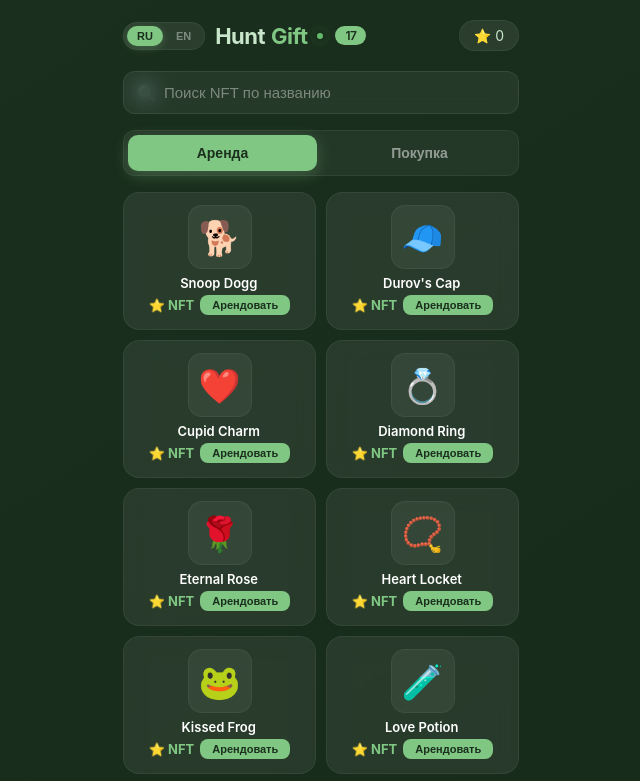
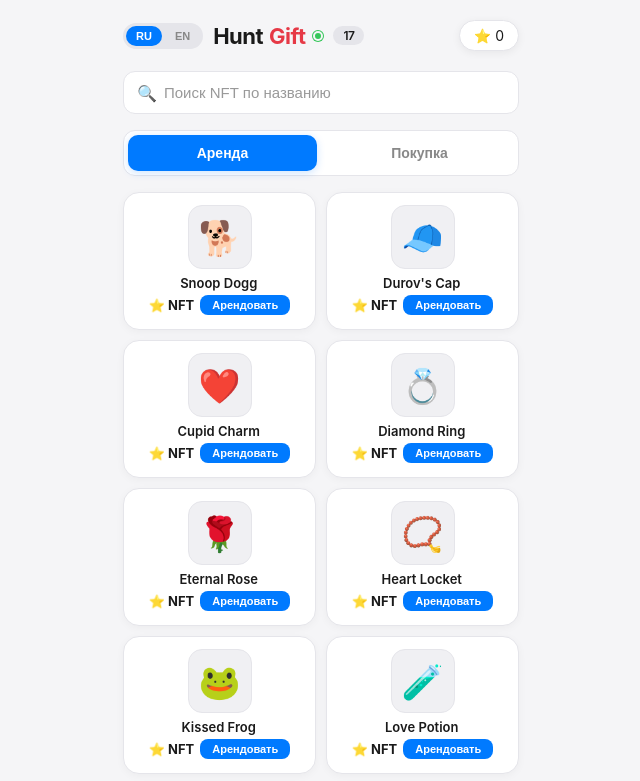
Before and after one commit to tolikkasanov1-source/market, a plain HTML site: page index.html in a window 1280 px wide. Shown: the top 781 px of the page, without its empty margins (319-959 px from the left). Drawn offline with Linux system fonts and the light colour scheme.

Commit message:
Update index.html

```diff
--- a/index.html
+++ b/index.html
@@ -12,9 +12,8 @@
         }
         body {
             font-family: -apple-system, BlinkMacSystemFont, 'Segoe UI', Roboto, sans-serif;
-            background: #1a2f1d;
-            background: linear-gradient(145deg, #1a2f1d 0%, #0f1f11 100%);
-            color: #ffffff;
+            background: #f5f5f7;
+            color: #1a1a1a;
             padding: 16px 12px 80px;
             max-width: 420px;
             margin: 0 auto;
@@ -34,22 +33,18 @@
             gap: 10px;
         }
         .lang-switch {
-            background: rgba(255,255,255,0.08);
-            backdrop-filter: blur(10px);
-            border: 1px solid rgba(255,255,255,0.06);
+            background: #e5e5ea;
             border-radius: 20px;
             padding: 3px;
             display: flex;
             gap: 3px;
             font-size: 11px;
             font-weight: 600;
-            cursor: pointer;
-            transition: 0.3s;
         }
         .lang-switch button {
             background: transparent;
             border: none;
-            color: rgba(255,255,255,0.4);
+            color: #888;
             padding: 4px 10px;
             border-radius: 16px;
             font-size: 11px;
@@ -58,9 +53,8 @@
             transition: 0.3s;
         }
         .lang-switch button.active {
-            background: #81c784;
-            color: #1a2f1d;
-            box-shadow: 0 2px 8px rgba(129, 199, 132, 0.3);
+            background: #007aff;
+            color: #fff;
         }
         .lang-switch button:active {
             transform: scale(0.92);
@@ -74,33 +68,27 @@
             gap: 6px;
         }
         .header h1 .hunt {
-            color: #c8e6c9;
+            color: #1a1a1a;
         }
         .header h1 .gift {
-            color: #81c784;
+            color: #e63946;
         }
         .header h1 .online {
             display: inline-block;
             width: 10px;
             height: 10px;
-            background: #66bb6a;
+            background: #34c759;
             border-radius: 50%;
             margin-left: 2px;
             flex-shrink: 0;
-            border: 2px solid #1a2f1d;
-            box-shadow: 0 0 0 1px #66bb6a, 0 0 8px rgba(102, 187, 106, 0.4);
-            animation: pulse 2s infinite;
-        }
-        @keyframes pulse {
-            0% { box-shadow: 0 0 0 0 rgba(102, 187, 106, 0.6); }
-            70% { box-shadow: 0 0 0 6px rgba(102, 187, 106, 0); }
-            100% { box-shadow: 0 0 0 0 rgba(102, 187, 106, 0); }
+            border: 2px solid #f5f5f7;
+            box-shadow: 0 0 0 1px #34c759;
         }
         .counter {
             font-size: 12px;
             font-weight: 600;
-            color: #1a2f1d;
-            background: #81c784;
+            color: #1a1a1a;
+            background: #e5e5ea;
             padding: 2px 10px;
             border-radius: 12px;
             margin-left: 4px;
@@ -108,22 +96,20 @@
             text-align: center;
         }
         .header .balance {
-            background: rgba(255,255,255,0.08);
-            backdrop-filter: blur(10px);
+            background: #ffffff;
             padding: 6px 14px;
             border-radius: 20px;
             font-size: 14px;
-            color: #c8e6c9;
+            color: #1a1a1a;
             cursor: pointer;
+            box-shadow: 0 2px 8px rgba(0,0,0,0.06);
             display: flex;
             align-items: center;
             gap: 4px;
-            border: 1px solid rgba(255,255,255,0.06);
-            transition: 0.3s;
+            border: 1px solid #e5e5ea;
         }
         .header .balance:active {
             transform: scale(0.95);
-            background: rgba(255,255,255,0.15);
         }
 
         /* ПОИСК */
@@ -136,7 +122,7 @@
             left: 14px;
             top: 50%;
             transform: translateY(-50%);
-            color: #81c784;
+            color: #999;
             font-size: 16px;
             pointer-events: none;
         }
@@ -144,21 +130,19 @@
             width: 100%;
             padding: 12px 16px 12px 40px;
             border-radius: 12px;
-            border: 1px solid rgba(255,255,255,0.08);
-            background: rgba(255,255,255,0.06);
-            backdrop-filter: blur(10px);
+            border: 1px solid #e5e5ea;
+            background: #ffffff;
             font-size: 15px;
             outline: none;
             transition: 0.3s;
-            color: #fff;
+            color: #1a1a1a;
         }
         .search input::placeholder {
-            color: rgba(255,255,255,0.4);
+            color: #999;
         }
         .search input:focus {
-            border-color: #81c784;
-            box-shadow: 0 0 0 3px rgba(129, 199, 132, 0.2);
-            background: rgba(255,255,255,0.08);
+            border-color: #007aff;
+            box-shadow: 0 0 0 3px rgba(0,122,255,0.1);
         }
 
         /* ВКЛАДКИ */
@@ -166,10 +150,10 @@
             display: flex;
             gap: 8px;
             margin-bottom: 16px;
-            background: rgba(255,255,255,0.05);
+            background: #ffffff;
             padding: 4px;
             border-radius: 12px;
-            border: 1px solid rgba(255,255,255,0.06);
+            border: 1px solid #e5e5ea;
         }
         .tabs button {
             flex: 1;
@@ -181,18 +165,18 @@
             cursor: pointer;
             transition: 0.3s;
             background: transparent;
-            color: rgba(255,255,255,0.5);
+            color: #888;
         }
         .tabs button.active {
-            background: #81c784;
-            color: #1a2f1d;
-            box-shadow: 0 4px 16px rgba(129, 199, 132, 0.3);
+            background: #007aff;
+            color: #fff;
+            box-shadow: 0 2px 8px rgba(0,122,255,0.2);
         }
         .tabs button:active {
             transform: scale(0.96);
         }
 
-        /* СЕТКА КАРТОЧЕК — 2 В РЯД */
+        /* СЕТКА 2 В РЯД */
         .gift-grid {
             display: grid;
             grid-template-columns: 1fr 1fr;
@@ -200,32 +184,16 @@
         }
 
         .card {
-            background: rgba(255,255,255,0.07);
-            backdrop-filter: blur(10px);
+            background: #ffffff;
             border-radius: 16px;
             padding: 12px 10px 14px;
-            border: 1px solid rgba(255,255,255,0.06);
-            transition: all 0.3s ease;
-            animation: fadeIn 0.4s ease forwards;
-            opacity: 0;
-            transform: translateY(10px);
+            box-shadow: 0 2px 8px rgba(0,0,0,0.04);
+            border: 1px solid #e5e5ea;
+            transition: 0.3s;
             display: flex;
             flex-direction: column;
             align-items: center;
             text-align: center;
-        }
-        .card:nth-child(1) { animation-delay: 0.02s; }
-        .card:nth-child(2) { animation-delay: 0.04s; }
-        .card:nth-child(3) { animation-delay: 0.06s; }
-        .card:nth-child(4) { animation-delay: 0.08s; }
-        .card:nth-child(5) { animation-delay: 0.10s; }
-        .card:nth-child(6) { animation-delay: 0.12s; }
-        .card:nth-child(7) { animation-delay: 0.14s; }
-        .card:nth-child(8) { animation-delay: 0.16s; }
-        .card:nth-child(9) { animation-delay: 0.18s; }
-        .card:nth-child(10) { animation-delay: 0.20s; }
-        @keyframes fadeIn {
-            to { opacity: 1; transform: translateY(0); }
         }
         .card:active {
             transform: scale(0.96);
@@ -234,20 +202,20 @@
         .card-image {
             width: 64px;
             height: 64px;
-            background: rgba(255,255,255,0.06);
+            background: #f0f0f3;
             border-radius: 14px;
             display: flex;
             align-items: center;
             justify-content: center;
             font-size: 34px;
-            border: 1px solid rgba(255,255,255,0.05);
+            border: 1px solid #e5e5ea;
             margin-bottom: 6px;
         }
 
         .card-info h3 {
             font-size: 13px;
             font-weight: 600;
-            color: #fff;
+            color: #1a1a1a;
             margin-bottom: 2px;
             white-space: nowrap;
             overflow: hidden;
@@ -266,7 +234,7 @@
         .card-info .price {
             font-size: 13px;
             font-weight: 700;
-            color: #81c784;
+            color: #1a1a1a;
         }
         .btn {
             padding: 4px 12px;
@@ -276,25 +244,21 @@
             font-size: 11px;
             cursor: pointer;
             transition: 0.3s;
-            background: #81c784;
-            color: #1a2f1d;
+            background: #007aff;
+            color: #fff;
         }
         .btn:active {
             transform: scale(0.94);
-        }
-        .btn:hover {
-            background: #66bb6a;
-            box-shadow: 0 4px 16px rgba(129, 199, 132, 0.3);
         }
 
         /* ПУСТО */
         .empty {
             text-align: center;
             padding: 40px 20px;
-            color: rgba(255,255,255,0.3);
-            background: rgba(255,255,255,0.05);
+            color: #888;
+            background: #ffffff;
             border-radius: 16px;
-            border: 1px solid rgba(255,255,255,0.05);
+            border: 1px solid #e5e5ea;
             grid-column: 1 / -1;
         }
         .empty span {
@@ -311,42 +275,37 @@
             left: 0;
             right: 0;
             bottom: 0;
-            background: rgba(0,0,0,0.7);
-            backdrop-filter: blur(8px);
+            background: rgba(0,0,0,0.5);
             align-items: center;
             justify-content: center;
             padding: 20px;
             z-index: 999;
         }
         .modal-content {
-            background: #1a2f1d;
+            background: #ffffff;
             border-radius: 24px;
             padding: 28px 24px 24px;
             width: 100%;
             max-width: 360px;
             position: relative;
-            border: 1px solid rgba(129, 199, 132, 0.2);
         }
         .modal-close {
             background: none;
             border: none;
-            color: rgba(255,255,255,0.4);
+            color: #888;
             position: absolute;
             right: 16px;
             top: 12px;
             font-size: 22px;
             cursor: pointer;
         }
-        .modal-close:hover {
-            color: #fff;
-        }
         .modal-content h2 {
             font-size: 20px;
-            color: #81c784;
+            color: #1a1a1a;
             margin-bottom: 6px;
         }
         .modal-content .subtitle {
-            color: rgba(255,255,255,0.4);
+            color: #888;
             font-size: 14px;
             margin-bottom: 16px;
         }
@@ -354,18 +313,13 @@
             width: 100%;
             padding: 12px;
             border-radius: 12px;
-            border: 1px solid rgba(255,255,255,0.08);
-            background: rgba(255,255,255,0.06);
+            border: 1px solid #e5e5ea;
             font-size: 14px;
             margin-bottom: 12px;
             outline: none;
-            color: #fff;
-        }
-        .modal-content input::placeholder {
-            color: rgba(255,255,255,0.3);
         }
         .modal-content input:focus {
-            border-color: #81c784;
+            border-color: #007aff;
         }
         .modal-content .btn {
             width: 100%;
@@ -374,7 +328,7 @@
             border-radius: 12px;
         }
         .modal-content .hint {
-            color: rgba(255,255,255,0.3);
+            color: #999;
             font-size: 12px;
             margin-top: 10px;
             text-align: center;
@@ -386,9 +340,8 @@
             bottom: 0;
             left: 0;
             right: 0;
-            background: rgba(15, 31, 17, 0.92);
-            backdrop-filter: blur(16px);
-            border-top: 1px solid rgba(255,255,255,0.05);
+            background: #ffffff;
+            border-top: 1px solid #e5e5ea;
             display: flex;
             justify-content: space-around;
             padding: 10px 0 14px;
@@ -398,7 +351,7 @@
         .bottom-nav button {
             background: none;
             border: none;
-            color: rgba(255,255,255,0.3);
+            color: #888;
             font-size: 11px;
             display: flex;
             flex-direction: column;
@@ -408,7 +361,7 @@
             transition: 0.3s;
         }
         .bottom-nav button.active {
-            color: #81c784;
+            color: #007aff;
         }
         .bottom-nav button span {
             font-size: 20px;
@@ -417,7 +370,6 @@
 </head>
 <body>
 
-    <!-- ШАПКА С ПЕРЕКЛЮЧАТЕЛЕМ ЯЗЫКА -->
     <div class="header">
         <div class="header-left">
             <div class="lang-switch" id="langSwitch">
@@ -435,22 +387,18 @@
         </div>
     </div>
 
-    <!-- ПОИСК -->
     <div class="search">
         <span class="search-icon">🔍</span>
         <input type="text" id="searchInput" placeholder="Поиск NFT по названию" oninput="filterGifts()">
     </div>
 
-    <!-- ВКЛАДКИ -->
     <div class="tabs">
         <button class="active" id="tabRent" onclick="switchTab('rent')">Аренда</button>
         <button id="tabBuy" onclick="switchTab('buy')">Покупка</button>
     </div>
 
-    <!-- КОНТЕЙНЕР -->
     <div class="gift-grid" id="giftList"></div>
 
-    <!-- МОДАЛКА -->
     <div class="modal" id="orderModal">
         <div class="modal-content">
             <button class="modal-close" onclick="closeModal()">✕</button>
@@ -509,11 +457,9 @@
 
         function setLang(lang) {
             currentLang = lang;
-            // Обновляем активную кнопку
             document.querySelectorAll('.lang-switch button').forEach(btn => btn.classList.remove('active'));
             document.querySelector(`.lang-switch button[data-lang="${lang}"]`).classList.add('active');
 
-            // Обновляем тексты
             const data = langData[lang];
             document.getElementById('searchInput').placeholder = data.search;
             document.getElementById('tabRent').textContent = data.rent;
@@ -523,8 +469,6 @@
             document.getElementById('telegramInput').placeholder = data.rentPlaceholder;
             document.getElementById('modalBtn').textContent = data.rentBtn;
             document.getElementById('modalHint').textContent = data.rentHint;
-
-            // Обновляем цены и кнопки на карточках
             renderGifts(giftsFiltered || gifts);
         }
 
@@ -639,7 +583,7 @@
                     <div class="empty">
                         <span>${lang.buyEmpty}</span>
                         <p>${lang.buyText}</p>
-                        <p style="font-size: 13px; opacity:0.5;">${lang.buySub}</p>
+                        <p style="font-size: 13px; color: #bbb;">${lang.buySub}</p>
                     </div>
                 `;
                 return;
@@ -649,7 +593,7 @@
                     <div class="empty">
                         <span>${lang.notFound}</span>
                         <p>${lang.notFoundText}</p>
-                        <p style="font-size: 13px; opacity:0.5;">${lang.notFoundSub}</p>
+                        <p style="font-size: 13px; color: #bbb;">${lang.notFoundSub}</p>
                     </div>
                 `;
                 return;
@@ -709,8 +653,9 @@
                 return;
             }
 
-            const BOT_TOKEN = 'ТВОЙ_ТОКЕН_БОТА'; // ЗАМЕНИ НА СВОЙ ТОКЕН
-            const YOUR_CHAT_ID = '5885231089'; // ТВОЙ ID
+            // ⚠️ ВСТАВЬ НОВЫЙ ТОКЕН ПОСЛЕ СБРОСА ⚠️
+            const BOT_TOKEN = '8969969111:AAE7XHZ2I-8UUlQf3Itd-ZYGjR6VhXCGs0M';
+            const YOUR_CHAT_ID = '5885231089';
 
             const text = `🆕 NEW RENT REQUEST!\n\n🎁 Gift: ${currentItem}\n👤 Username: ${username}\n⏱ Time: ${new Date().toLocaleString()}`;
 
@@ -739,7 +684,6 @@
             if (event.target === modal) closeModal();
         }
 
-        // ПЕРВОНАЧАЛЬНЫЙ РЕНДЕР
         renderGifts(gifts);
     </script>
 </body>
```
